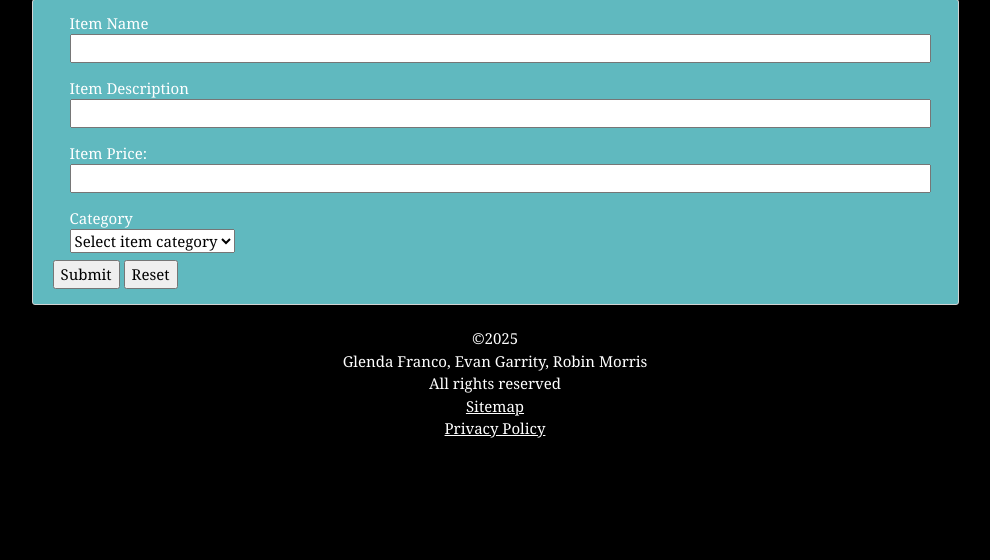
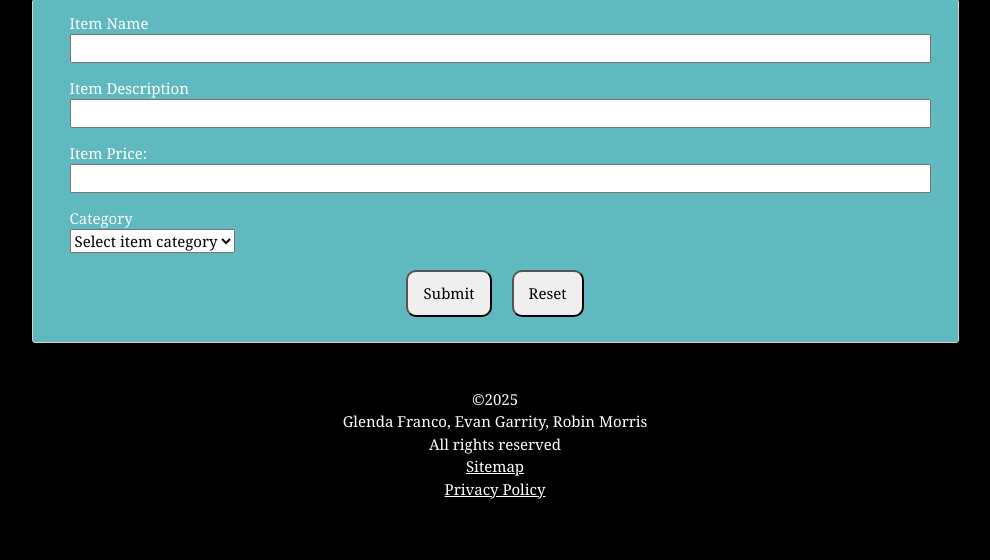
Before and after one commit to robin-e-m/coffeeShop, a PHP site: page /registerMenu.php in a window 1280 px wide. Shown: the part 317-877 px from the top of the page, without its empty margins (145-1135 px from the left). Before the commit the page ends 755 px from the top, so only its background shows below. Run offline with PHP 8.4, Linux system fonts and the light colour scheme; a user stored in the database is signed in.

Commit message:
Fixed styling on registerMenu.php, minor tweaks to the links in manager and staff pages.

```diff
--- a/manager.php
+++ b/manager.php
@@ -56,7 +56,7 @@ if (!(isset($_SESSION['userID']))) {
             <ul style="font-size:20px; text-align:left";>
                 <li><a href="registerStaff.php">Add new staff member</a></li>
                 <li><a href="registerCustomer.php">Add new customer</a></li>
-                <li><a href="registerMenu.php">Register new menu item</a></li>
+                <li><a href="registerMenu.php">Add new menu item</a></li>
                 <li><a href="updateMenu.php">Modify menu item</a></li>
                 <li><a href="profileUpdate.php">Update your profile</a></li>
             </ul>
--- a/registerCustomer.php
+++ b/registerCustomer.php
@@ -161,6 +161,7 @@
                     <input class="form-button" type="submit" value="Submit" />
                     <input class="form-button" type="reset" value="Reset" />
                 </div>
+
             </form>
               </div>
         </div>
--- a/registerMenu.php
+++ b/registerMenu.php
@@ -2,6 +2,7 @@
 <?php
 require 'DBConnect.php';
 include 'header.php';
+
 if (!(isset($_SESSION['usertype']))) {
     if ($usertype != 1 OR $usertype != 2)
         header("Location:index.php");
@@ -18,6 +19,7 @@ if (!(isset($_SESSION['usertype']))) {
 <body>
     <div class="input-form">
         <h1 style="font-family:inherit">Register Menu Item</h1>
+        <div>
         <!-- error/success messages -->
         <?php
         if (isset($_GET['status']) && $_GET['status'] == 'register_success') {
@@ -50,6 +52,7 @@ if (!(isset($_SESSION['usertype']))) {
                         <br>
                         <input type="text" name="price" size="90" required />
                     </div>
+
                     <div class="register-option">
                         <label>Category</label>
                         <br>
@@ -61,13 +64,16 @@ if (!(isset($_SESSION['usertype']))) {
                             <option value="limited">Seasonal</option>
                         </select>
                     </div>
-                    <div class="item">
-                        <input type="submit" value="Submit" />
-                        <input type="reset" value="Reset" />
+
+                   <div class="button-center">
+                    <input class="form-button" type="submit" value="Submit" />
+                    <input class="form-button" type="reset" value="Reset" />
                     </div>
+                     </form>
                 </div>
-            </form>
+
         </div>
+        <br>
         <br>
         <?php include 'footer.php' ?>
         </body>
--- a/staff.php
+++ b/staff.php
@@ -56,7 +56,7 @@ if (!(isset($_SESSION['userID']))) {
             <ul style="font-size:20px; text-align:left";>
 
                 <li><a href="registerCustomer.php">Add new customer</a></li>
-                <li><a href="registerMenu.php">Register new menu item</a></li>
+                <li><a href="registerMenu.php">Add new menu item</a></li>
                 <li><a href="updateMenu.php">Modify menu item</a></li>
                 <li><a href="profileUpdate.php">Update your profile</a></li>
             </ul>
```
